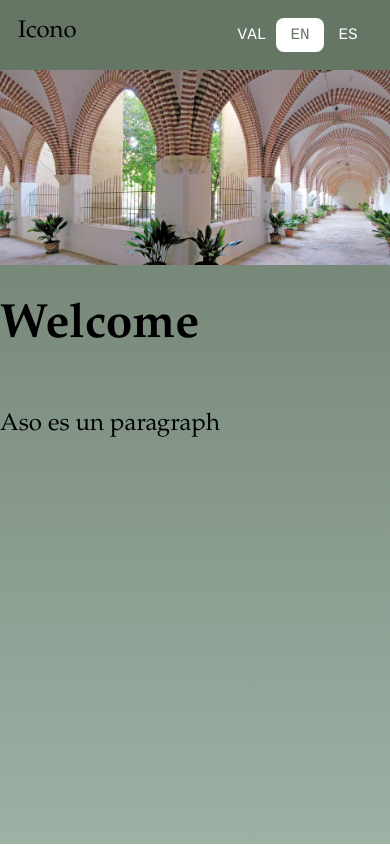
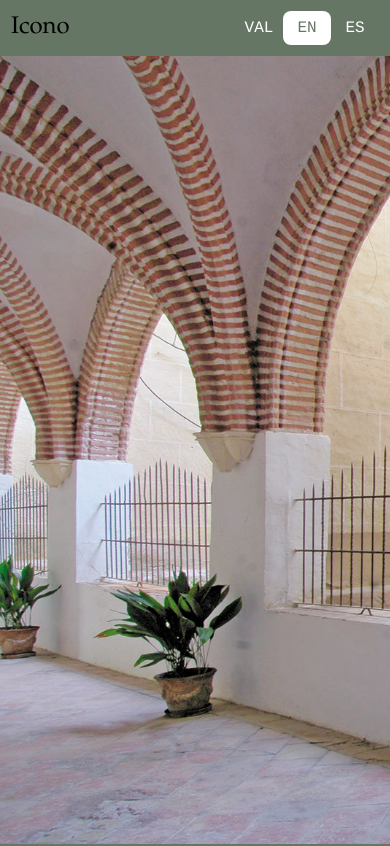
Before and after one commit to camilleri/web-boda, a React (Vite) app: page / in a window 390 px wide. Shown: the top 846 px of the page. Built offline with nearby package versions, Linux system fonts and the light colour scheme.

Commit message:
Make it look better for mobile

```diff
--- a/src/Banner.css
+++ b/src/Banner.css
@@ -1,7 +1,13 @@
 .banner-img {
-    background-color: blueviolet;
-    background-image: url('/claustromudejar.jpg');
-    width: 100vw;
-    height: 50vw;
-    background-size: cover;
+  background-color: blueviolet;
+  background-image: url("/claustromudejar.jpg");
+  width: 100vw;
+  height: calc(100vh - 66px); /* Full viewport height minus header height */
+  background-size: cover;
 }
+
+@media (max-width: 768px) {
+  .banner-img {
+    height: calc(100vh - 56px); /* Full viewport height minus header height */
+  }
+}
--- a/src/Banner.tsx
+++ b/src/Banner.tsx
@@ -1,10 +1,7 @@
 import "./Banner.css";
 
 function Banner() {
-  return (
-    <div className="banner-img">
-    </div>
-  );
+  return <div className="banner-img"></div>;
 }
 
 export default Banner;
--- a/src/Header.css
+++ b/src/Header.css
@@ -6,12 +6,23 @@ header {
   width: 100%;
   color: black; /* Text color */
   z-index: 1000; /* Ensure the header stays above other content */
-    min-height: 70px;
+  height: 66px;
+  padding: 0 16px;
+  box-sizing: border-box; /* Ensures padding doesn't affect width */
+}
+
+/* Adjust for smaller screens (mobile) */
+@media (max-width: 768px) {
+  header {
+    height: 56px;
+    padding: 0 11px;
+  }
 }
 
 .header-div {
-    margin: 0.75em;
   display: flex;
   justify-content: space-between;
+  align-items: center;
   height: 100%;
+  width: 100%;
 }
--- a/src/main.css
+++ b/src/main.css
@@ -1,17 +1,17 @@
-
 :root {
-  --color-dark-green:  #667665; /* Store the color in a variable */
-  --color-light-green: #9EB1A5; /* Store the color in a variable */
-  --color-olive:  #88885A; /* Store the color in a variable */
-  --color-salmon:  #EBCCA3; /* Store the color in a variable */
-  --color-sand:  #D0C8BE; /* Store the color in a variable */
+  --color-dark-green: #667665; /* Store the color in a variable */
+  --color-light-green: #9eb1a5; /* Store the color in a variable */
+  --color-olive: #88885a; /* Store the color in a variable */
+  --color-salmon: #ebcca3; /* Store the color in a variable */
+  --color-sand: #d0c8be; /* Store the color in a variable */
 }
 
 body {
   margin: 0;
-  background: linear-gradient(180deg, #667665, #9EB1A5);
+  background: linear-gradient(180deg, #667665, #9eb1a5);
   display: flex;
-  font-family: Didot,Didot LT STD, Hoefler Text,Garamond,Times New Roman,serif;
+  font-family: Didot, Didot LT STD, Hoefler Text, Garamond, Times New Roman,
+    serif;
   font-size: 24px;
   font-style: normal;
   font-variant: normal;
@@ -23,6 +23,12 @@ main {
   display: flex;
   flex-direction: column;
   padding-top: 70px;
+}
+
+@media (max-width: 768px) {
+  main {
+    padding-top: 56px;
+  }
 }
 
 button {
```
Lines whose indentation alone changed are shown as unchanged.
